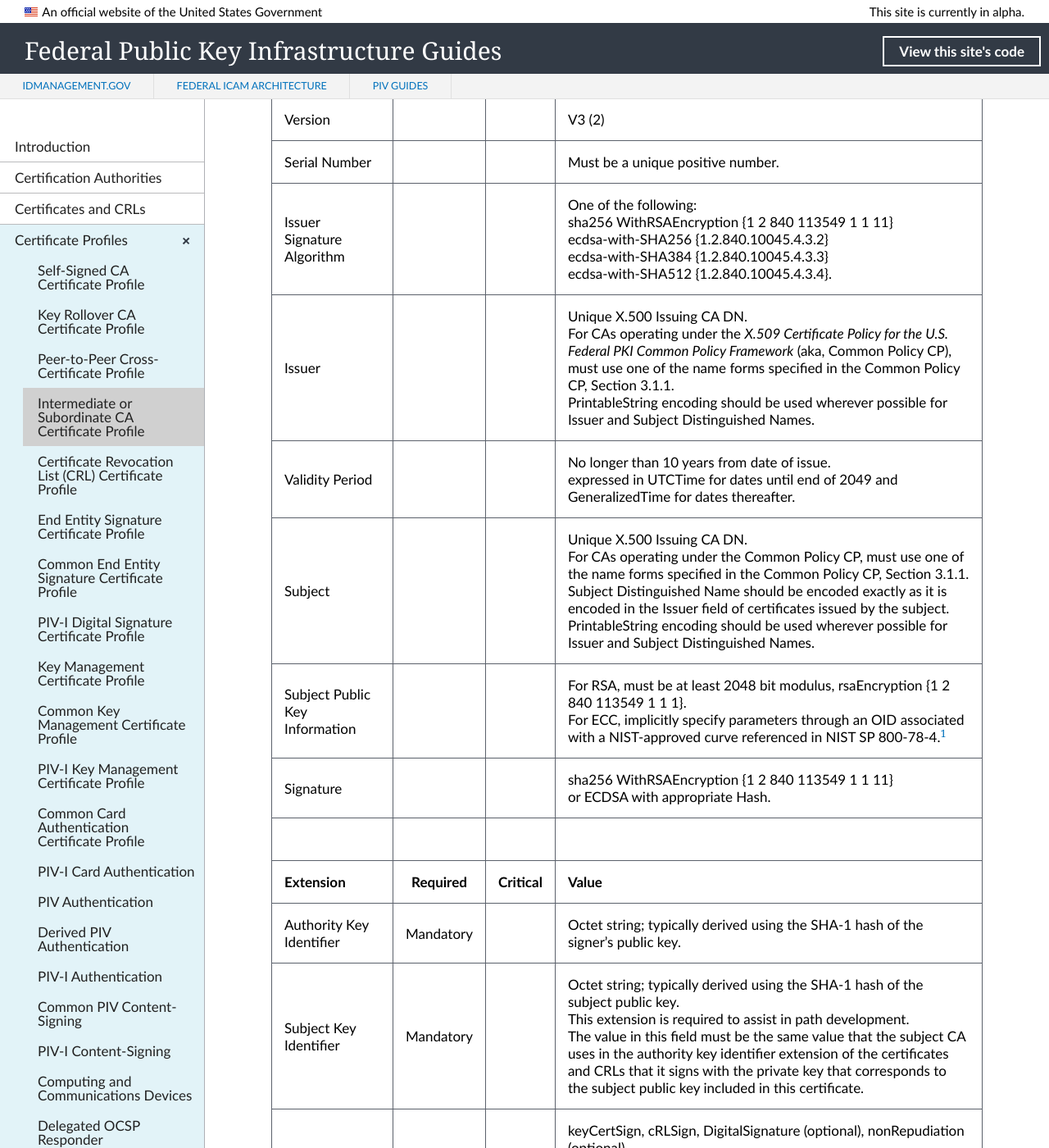
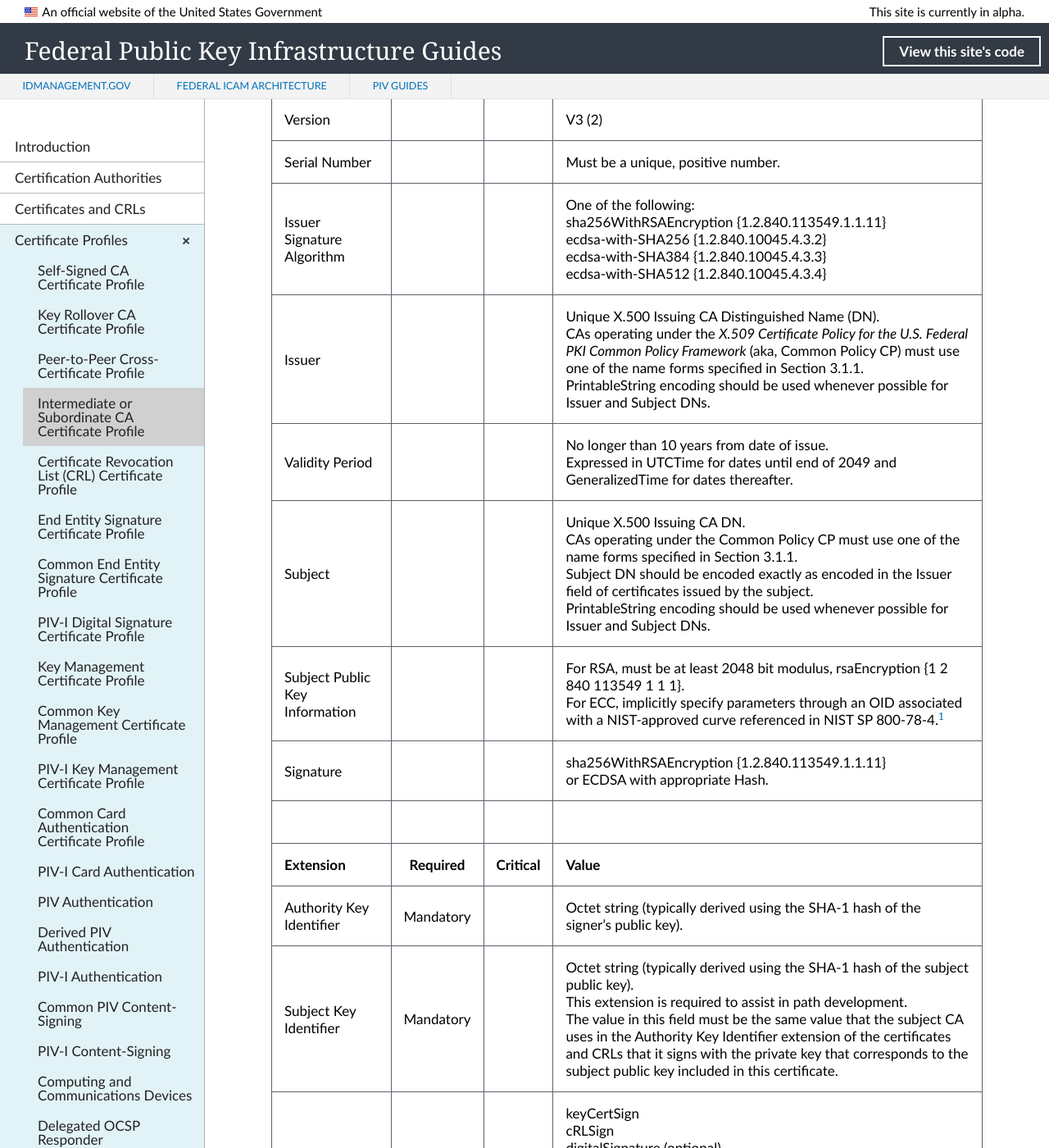
Before and after one commit to GSA/fpki-guides, a Jekyll site: the page built from _profiles/04_int_or_sub_ca.md, in a window 1280 px wide and 1400 px high, scrolled down 370 px. Shown: the whole window at 82% size. Built offline with Jekyll 4.4.1, drawn with Linux system fonts in a browser that asks for light colours; nearby versions of some CDN libraries; library files that are not in the unit come from our copies; some of the changed text lies outside the part shown.

Commit message:
Update 04_int_or_sub_ca.md
Editorial and formatting

```diff
--- a/_profiles/04_int_or_sub_ca.md
+++ b/_profiles/04_int_or_sub_ca.md
@@ -9,26 +9,26 @@
 | **Field** |       |       | **Value**                             |
 | :-------- | :---: | :---: | :-------------------------------     |
 | Version   |       |       | V3 (2)                                 |
-| Serial Number   |       |       | Must be a unique positive number. |
-| Issuer Signature Algorithm   |       |       |  One of the following: <br>sha256 WithRSAEncryption {1 2 840 113549 1 1 11} <br>ecdsa-with-SHA256 {1.2.840.10045.4.3.2} <br>ecdsa-with-SHA384 {1.2.840.10045.4.3.3} <br>ecdsa-with-SHA512 {1.2.840.10045.4.3.4}. |
-| Issuer   |       |       |  Unique X.500 Issuing CA DN. <br>For CAs operating under the _X.509 Certificate Policy for the U.S. Federal PKI Common Policy Framework_ (aka, Common Policy CP), must use one of the name forms specified in the Common Policy CP, Section 3.1.1.<br>PrintableString encoding should be used wherever possible for Issuer and Subject Distinguished Names. |
-| Validity Period   |       |       |  No longer than 10 years from date of issue.<BR>expressed in UTCTime for dates until end of 2049 and GeneralizedTime for dates thereafter.  |
-| Subject   |       |       |   Unique X.500 Issuing CA DN.<br>For CAs operating under the Common Policy CP, must use one of the name forms specified in the Common Policy CP, Section 3.1.1.<br>Subject Distinguished Name should be encoded exactly as it is encoded in the Issuer field of certificates issued by the subject.<br>PrintableString encoding should be used wherever possible for Issuer and Subject Distinguished Names.   |
+| Serial Number   |       |       | Must be a unique, positive number. |
+| Issuer Signature Algorithm   |       |       |  One of the following: <br>sha256WithRSAEncryption {1.2.840.113549.1.1.11} <br>ecdsa-with-SHA256 {1.2.840.10045.4.3.2} <br>ecdsa-with-SHA384 {1.2.840.10045.4.3.3} <br>ecdsa-with-SHA512 {1.2.840.10045.4.3.4} |
+| Issuer   |       |       |  Unique X.500 Issuing CA Distinguished Name (DN). <br>CAs operating under the _X.509 Certificate Policy for the U.S. Federal PKI Common Policy Framework_ (aka, Common Policy CP) must use one of the name forms specified in Section 3.1.1.<br>PrintableString encoding should be used whenever possible for Issuer and Subject DNs. |
+| Validity Period   |       |       |  No longer than 10 years from date of issue.<br>Expressed in UTCTime for dates until end of 2049 and GeneralizedTime for dates thereafter.  |
+| Subject   |       |       |   Unique X.500 Issuing CA DN.<br>CAs operating under the Common Policy CP must use one of the name forms specified in Section 3.1.1.<br>Subject DN should be encoded exactly as encoded in the Issuer field of certificates issued by the subject.<br>PrintableString encoding should be used whenever possible for Issuer and Subject DNs.   |
 | Subject Public Key Information   |       |       |   For RSA, must be at least 2048 bit modulus, rsaEncryption {1 2 840 113549 1 1 1}.<BR>For ECC, implicitly specify parameters through an OID associated with a NIST-approved curve referenced in NIST SP 800-78-4.<sup>[1](#1)</sup>   |
-| Signature   |       |       |   sha256 WithRSAEncryption {1 2 840 113549 1 1 11}<BR>or ECDSA with appropriate Hash.   |
+| Signature   |       |       |   sha256WithRSAEncryption {1.2.840.113549.1.1.11}<br>or ECDSA with appropriate Hash.   |
 |               |                 |              |                                       |
 | **Extension** |  **Required**   | **Critical** | **Value**                             |
-| Authority Key Identifier  | Mandatory |  |  Octet string; typically derived using the SHA-1 hash of the signer’s public key. |
-| Subject Key Identifier  | Mandatory |  |  Octet string; typically derived using the SHA-1 hash of the subject public key.<BR>This extension is required to assist in path development.<BR>The value in this field must be the same value that the subject CA uses in the authority key identifier extension of the certificates and CRLs that it signs with the private key that corresponds to the subject public key included in this certificate. |
-| Key Usage  | Mandatory | True |  keyCertSign, cRLSign, DigitalSignature (optional), nonRepudiation (optional).<br>DigitalSignature and nonRepudiation are allowed only when the CA also signs OCSP responses. |
+| Authority Key Identifier  | Mandatory |  |  Octet string (typically derived using the SHA-1 hash of the signer’s public key). |
+| Subject Key Identifier  | Mandatory |  |  Octet string (typically derived using the SHA-1 hash of the subject public key).<br>This extension is required to assist in path development.<br>The value in this field must be the same value that the subject CA uses in the Authority Key Identifier extension of the certificates and CRLs that it signs with the private key that corresponds to the subject public key included in this certificate. |
+| Key Usage  | Mandatory | True |  keyCertSign<br>cRLSign<br>digitalSignature (optional)<br>nonRepudiation (optional)<br>DigitalSignature and nonRepudiation are allowed only when the CA also signs OCSP responses. |
 | Basic Constraints   | Mandatory | True |  cA=True; path length constraint is optional. |
-| Subject Information Access   | Mandatory |  |  id-ad-caRepository (1.3.6.1.5.5.7.48.5) access method entry containing at least one HTTP URL for .p7c file containing certificates issued by this CA.<BR>Certificates may also include a URI name form to specify an LDAP-accessible directory server.<BR>Each URI must point to a location where CA certificates issued by the subject of this certificate may be found. <BR>SubjectInfoAccess may be omitted if the subject CA does not issue any CA certificates. |
+| Subject Information Access   | Mandatory |  |  id-ad-caRepository (1.3.6.1.5.5.7.48.5) access method entry that contains at least one HTTP URL for .p7c file containing certificates issued by this CA.<br>Certificates may also include a URI name form to specify an LDAP-accessible directory server.<br>Each URI must point to a location where CA certificates issued by the subject of this certificate may be found. <br>SubjectInfoAccess may be omitted if the subject CA does not issue any CA certificates. |
 | Certificate Policies   | Mandatory  |  | Applicable certificate policy identifiers. |
-| CRL Distribution Points   | Mandatory  |  | This extension must appear in all certificates and include at least one HTTP URI to a file containing a DER-encoded CRL with a file type of _application/pkix-crl_.<br>Common and PIV-I prohibit the use of indirect CRLs or CRLs segmented by reason code. |
-| Authority Information Access   | Mandatory  |  | authorityInfoAccess consists of a sequence of accessMethod and accessLocation pairs.<BR>id-ad-caIssuers {1.3.6.1.5.5.7.48.2} access method entry containing HTTP URL for .p7c file containing certificates issued to this CA;<BR>LDAP URI may optionally be included.<BR>id-ad-ocsp {1.3.6.1.5.5.7.48.1} access method entry contains HTTP URL for the Issuing CA OCSP Responder, if available.<BR>OCSP is mandatory for CAs issuing PIV, PIV-I, or TLS subscriber certificates. |
+| CRL Distribution Points   | Mandatory  |  | This extension must appear in all certificates and include at least one HTTP URI to a file containing a DER-encoded CRL with a file type of _application/pkix-crl_.<br>This profile prohibits CRLs segmented by reason code; therefore, the reasons and cRLIssuer fields must be omitted. |
+| Authority Information Access   | Mandatory  |  | authorityInfoAccess consists of a sequence of accessMethod and accessLocation pairs.<BR>id-ad-caIssuers {1.3.6.1.5.5.7.48.2} access method entry that contains HTTP URL for .p7c file containing certificates issued to this CA.<br>LDAP URI may optionally be included.<br>id-ad-ocsp {1.3.6.1.5.5.7.48.1} access method entry that contains HTTP URL for the Issuing CA OCSP Responder, if available.<br>OCSP is mandatory for CAs issuing PIV, PIV-I, or TLS subscriber certificates. |
 | Policy Constraints   | Optional  |  | Either requireExplicitPolicy or inhibitPolicyMapping may be present.<br>If present, this extension should be marked as noncritical, to support legacy applications that cannot process policyConstraints.<br>InhibitPolicyMapping SkipCerts = 0 for a CA certificate issued under the same CP as issuing CA, to not allow transitive trust. |
 | Inhibit Any Policy   | Optional  |  | SkipCerts=0. |
-| Name Constraints   | Optional  | True | If present, any combination of permitted and excluded subtrees may appear.<BR>If permitted and excluded subtrees overlap, the excluded subtree takes precedence. |
+| Name Constraints   | Optional  | True | If present, any combination of permitted and excluded subtrees may appear.<br>If permitted and excluded subtrees overlap, the excluded subtree takes precedence. |
 | Issuer Alternative Name   | Optional  |  | Any name types may be present; most common is rfc822Name for email of PKI administrator. |
 | Subject Alternative Name   | Optional  |  | Any name types may be present; most common is rfc822Name for email of subject PKI administrator. |
 
```
